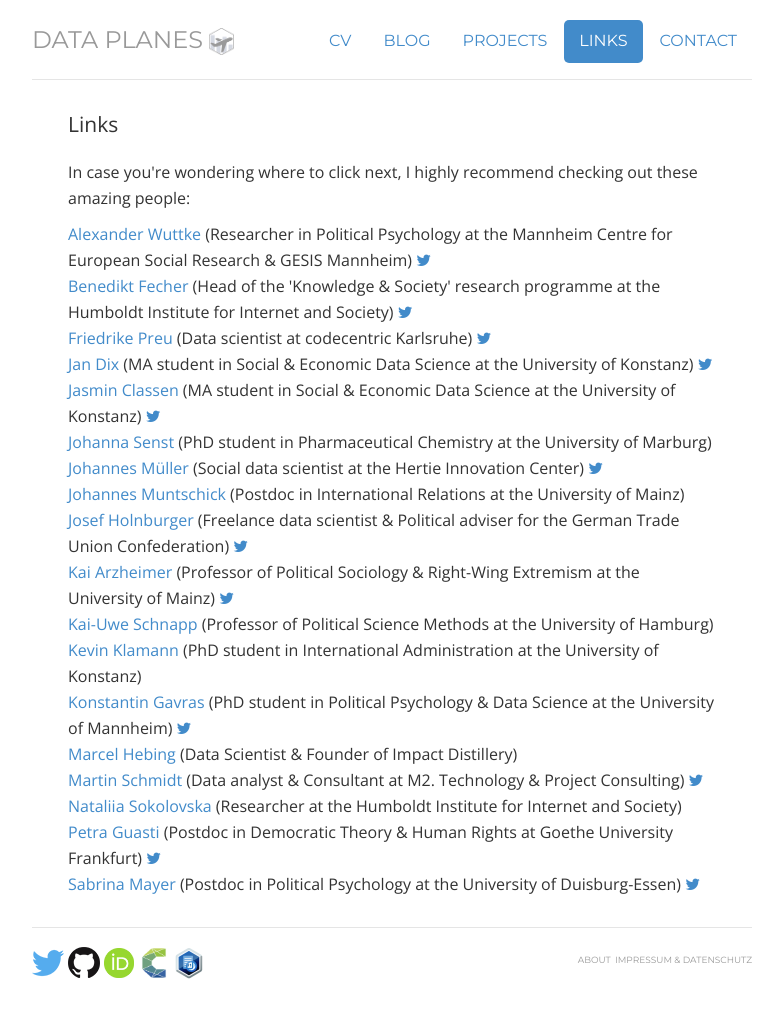
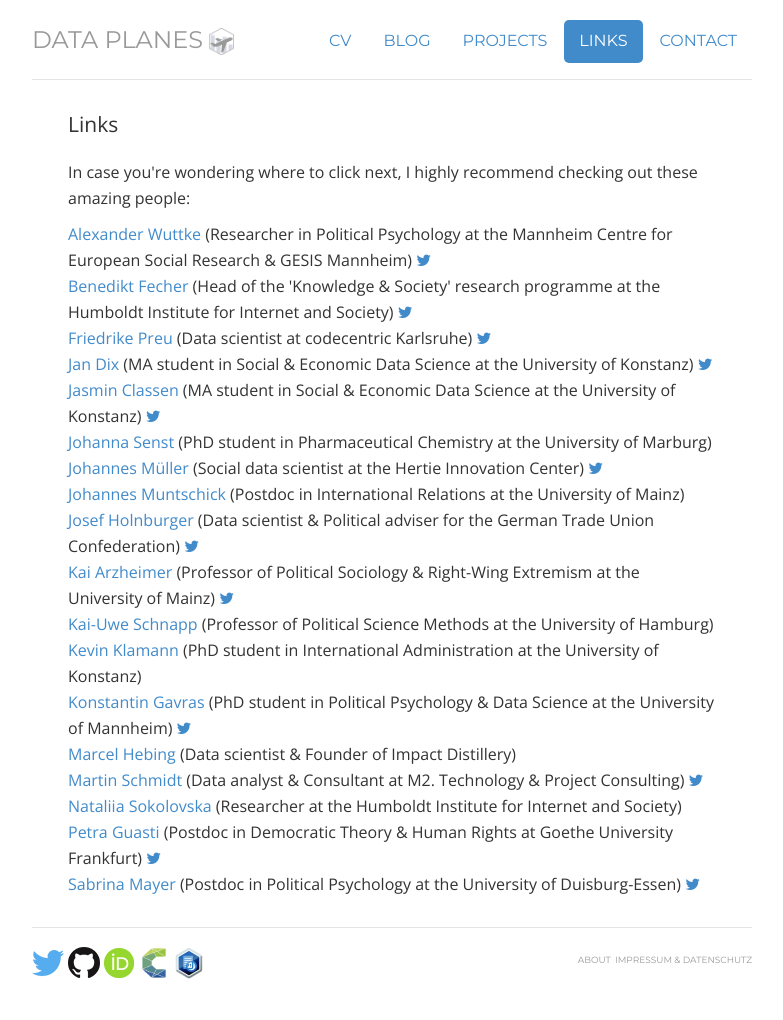
Before and after one commit to lhehnke/lhehnke.github.io, a Jekyll site: the page built from links/index.html, in a window 1280 px wide. Shown: the whole page, without its empty margins (248-1031 px from the left). Built offline with Jekyll 4.4.1, drawn with Linux system fonts in a browser that asks for light colours; nearby versions of some CDN libraries.

Commit message:
Update index.html

```diff
--- a/links/index.html
+++ b/links/index.html
@@ -25,12 +25,12 @@
                                   <li> <a href="https://www.uni-marburg.de/staff-info?dn=lvh0mj5idw#" target="_blank">Johanna Senst</a> (PhD student in Pharmaceutical Chemistry at the University of Marburg)</li>
                                                                                	 <li> <a href="https://johannesmueller.xyz" target="_blank">Johannes Müller</a> (Social data scientist at the Hertie Innovation Center) <a href="https://twitter.com/jj_mllr" target="_blank" title="Twitter"> <i class="fa fa-twitter"></i></a></li>
                                           	 <li> <a href="https://international.politics.uni-mainz.de/staff/johannes-muntschick/" target="_blank">Johannes Muntschick</a> (Postdoc in International Relations at the University of Mainz)</li>
-                                    	 <li> <a href="http://blog.holnburger.com/" target="_blank">Josef Holnburger</a> (Freelance data scientist & Political adviser for the German Trade Union Confederation) <a href="https://twitter.com/holnburger" target="_blank" title="Twitter"> <i class="fa fa-twitter"></i></a></li>
+                                    	 <li> <a href="http://blog.holnburger.com/" target="_blank">Josef Holnburger</a> (Data scientist & Political adviser for the German Trade Union Confederation) <a href="https://twitter.com/holnburger" target="_blank" title="Twitter"> <i class="fa fa-twitter"></i></a></li>
                               	 <li> <a href="http://www.kai-arzheimer.com/" target="_blank">Kai Arzheimer</a> (Professor of Political Sociology & Right-Wing Extremism at the University of Mainz) <a href="https://twitter.com/kai_arzheimer" target="_blank" title="Twitter"> <i class="fa fa-twitter"></i></a></li>
                         	 <li> <a href="https://www.wiso.uni-hamburg.de/fachbereich-sowi/professuren/schnapp/team/schnapp-kai-uwe.html" target="_blank">Kai-Uwe Schnapp</a> (Professor of Political Science Methods at the University of Hamburg)</li>
                   	 <li> <a href="https://www.polver.uni-konstanz.de/en/seibel/professors/adjunct-professors/kevin-klamann/" target="_blank">Kevin Klamann</a> (PhD student in International Administration at the University of Konstanz)</li>
                   	                   	 <li> <a href="http://konstantin.gavras.de/" target="_blank">Konstantin Gavras</a> (PhD student in Political Psychology & Data Science at the University of Mannheim) <a href="https://twitter.com/kongavras" target="_blank" title="Twitter"> <i class="fa fa-twitter"></i></a></li>
-                  	                   	 <li> <a href="http://www.marcelhebing.de/" target="_blank">Marcel Hebing</a> (Data Scientist & Founder of Impact Distillery)</li>
+                  	                   	 <li> <a href="http://www.marcelhebing.de/" target="_blank">Marcel Hebing</a> (Data scientist & Founder of Impact Distillery)</li>
                   	                   	                   	                   	 <li> <a href="https://www.hiig.de/en/staff/martin-schmidt/" target="_blank">Martin Schmidt</a> (Data analyst & Consultant at M2. Technology & Project Consulting) <a href="https://twitter.com/schmidtjoff" target="_blank" title="Twitter"> <i class="fa fa-twitter"></i></a></li>
                                                         	 <li> <a href="https://www.hiig.de/staff/nataliia-sokolovska/" target="_blank">Nataliia Sokolovska</a> (Researcher at the Humboldt Institute for Internet and Society)</li>
 	 	 <li> <a href="http://www.fb03.uni-frankfurt.de/60977547/petra-guasti" target="_blank">Petra Guasti</a> (Postdoc in Democratic Theory & Human Rights at Goethe University Frankfurt) <a href="https://twitter.com/petraguasti" target="_blank" title="Twitter"> <i class="fa fa-twitter"></i></a></li>
```
